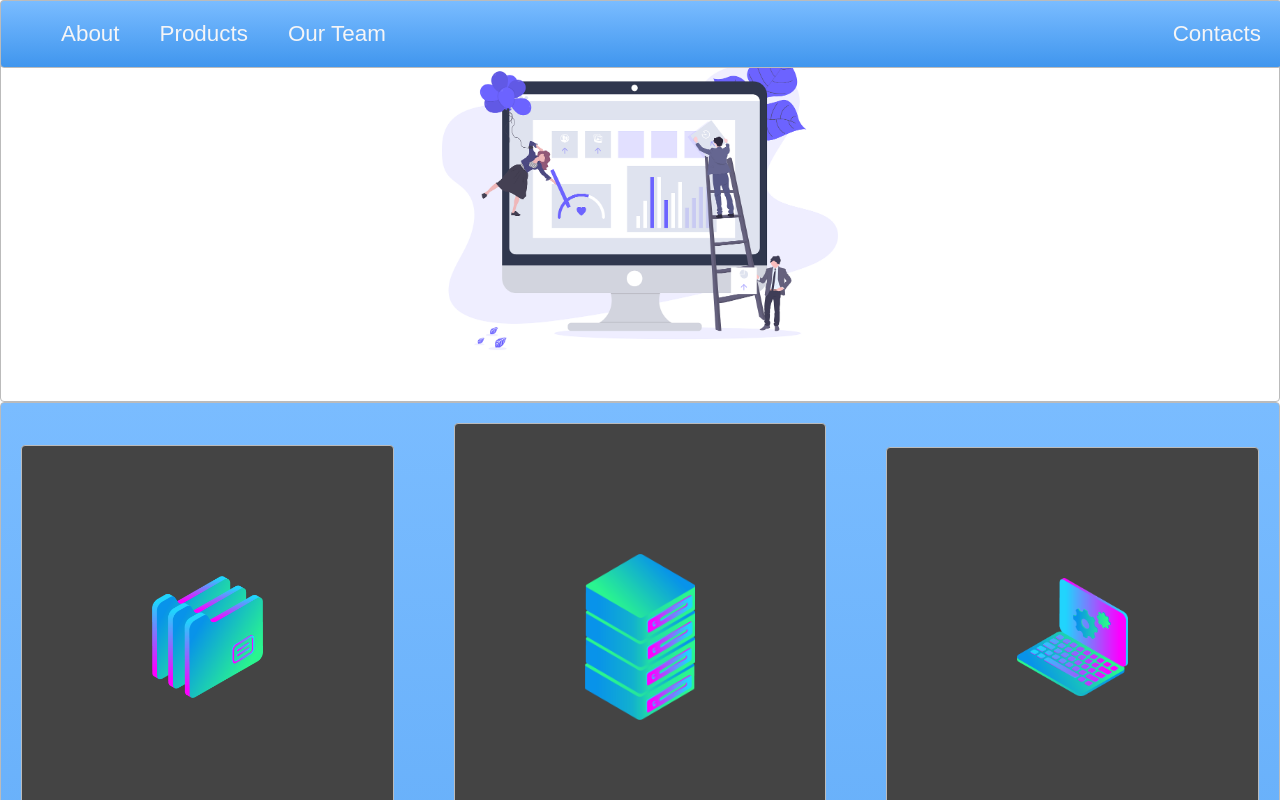
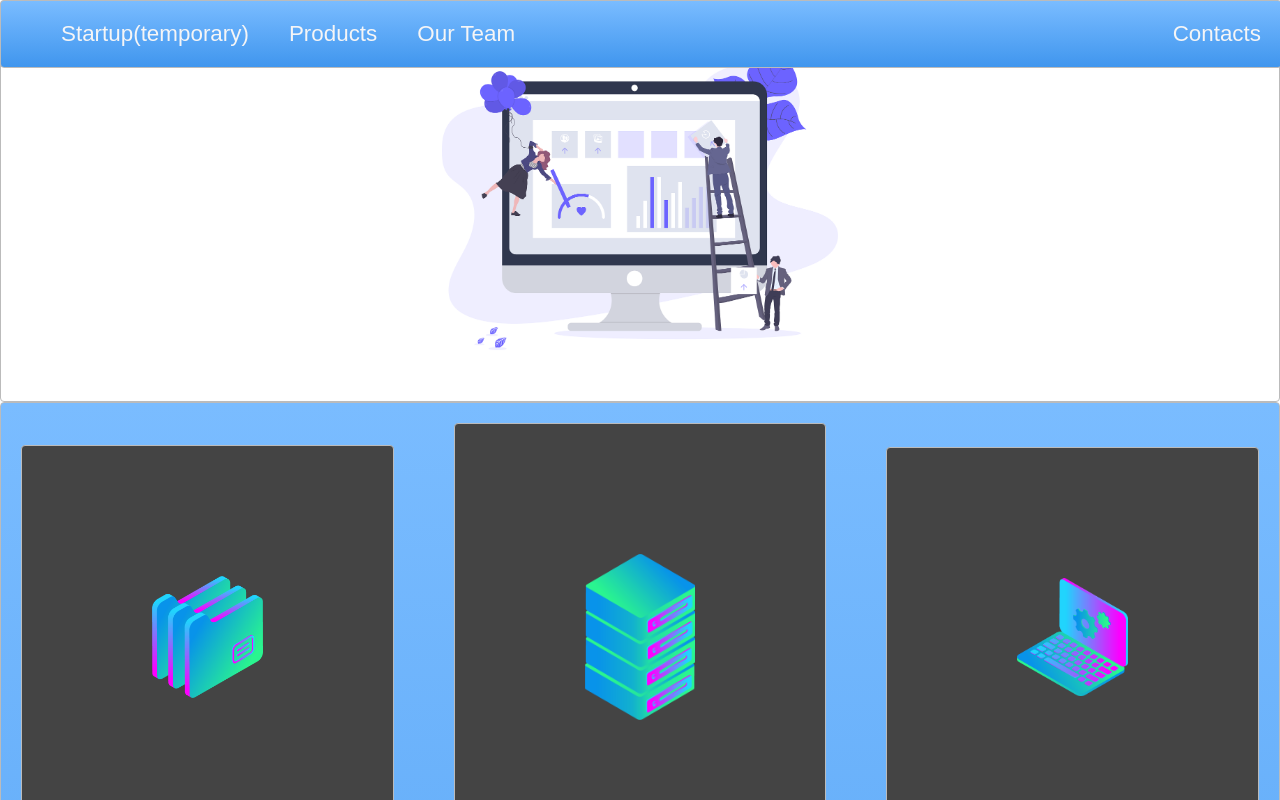
Before and after one commit to BARANLANKA/BARANLANKA.github.io, a plain HTML site: page index.html in a window 1280 px wide. Shown: the top 800 px of the page. Drawn offline with Linux system fonts and the light colour scheme.

Commit message:
Update index.html

```diff
--- a/index.html
+++ b/index.html
@@ -1,13 +1,13 @@
 <!DOCTYPE html>
 <html>
 <head>
-  <title>Layout Master</title>
+  <title>Layout</title>
   <link rel="stylesheet" type="text/css" href="./style.css">
 </head>
 <body>
   <nav class="zone blue sticky">
   	<ul class="main-nav">
-  		<li><a href="#">About</a></li>
+  		<li><a href="startup.html">Startup(temporary)</a></li>
   		<li><a href="#">Products</a></li>
   		<li><a href="#">Our Team</a></li>
   		<li class="push"><a href="#">Contacts</a></li>
```
